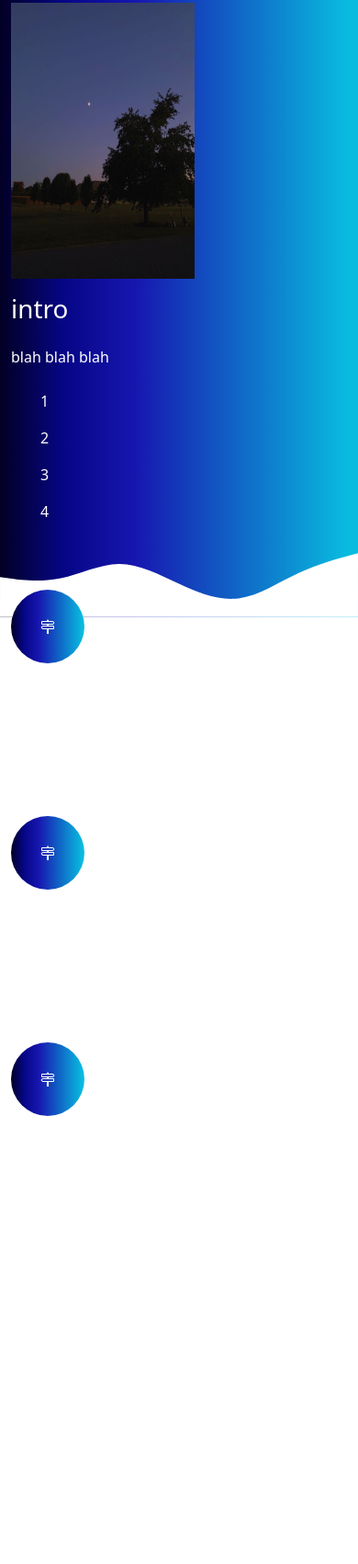
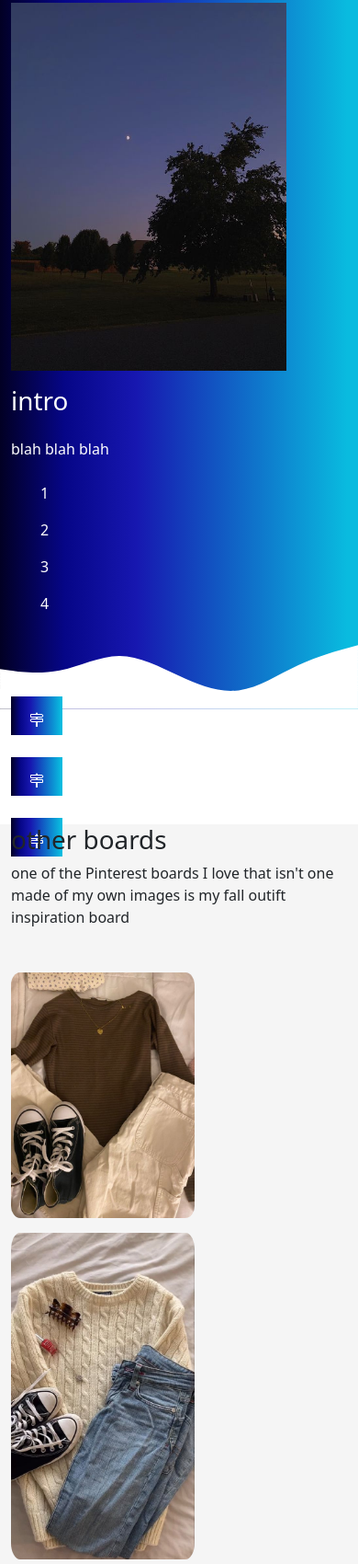
Before and after one commit to daniaalj/Bootstrap-5-Review-Homework, a plain HTML site: page index.html in a window 390 px wide. Shown: the part 2718-4418 px from the top of the page at 92% size. Before the commit the page ends 4097 px from the top, so only its background shows below. Drawn offline with nearby package versions, Linux system fonts and the light colour scheme.

Commit message:
friday 21

```diff
--- a/index.html
+++ b/index.html
@@ -64,11 +64,12 @@
             <svg xmlns="http://www.w3.org/2000/svg" viewBox="0 0 1440 320"><path fill="#fff" fill-opacity="1" d="M0,224L48,197.3C96,171,192,117,288,112C384,107,480,149,576,160C672,171,768,149,864,128C960,107,1056,85,1152,96C1248,107,1344,149,1392,170.7L1440,192L1440,0L1392,0C1344,0,1248,0,1152,0C1056,0,960,0,864,0C768,0,672,0,576,0C480,0,384,0,288,0C192,0,96,0,48,0L0,0Z"></path></svg>
             <div class="container">
               <div class="row align-items-center">
-                <div class="col-md-6">
-                  <img src="images/moon.jpeg" width="200px" height="300px">
+                <div class="col-md-2"></div>
+                <div class="col-md-4">
+                  <img src="images/moon.jpeg" width="300px" height="400px">
                 </div>
 
-                <div class="col-md-6">
+                <div class="col-md-4">
                   <h1 class="my-3">intro</h1>
                   <p class="my-4">blah blah blah</p>
                   <ul>
@@ -87,18 +88,69 @@
               <div class="container">
                 <div class="row text-center">
                   <div class="col-md-4">
-                    <div class="icons gradient mb-4"><svg xmlns="http://www.w3.org/2000/svg" width="16" height="16" fill="currentColor" class="bi bi-signpost-2" viewBox="0 0 16 16">
-                    <path d="M7 1.414V2H2a1 1 0 0 0-1 1v2a1 1 0 0 0 1 1h5v1H2.5a1 1 0 0 0-.8.4L.725 8.7a.5.5 0 0 0 0 .6l.975 1.3a1 1 0 0 0 .8.4H7v5h2v-5h5a1 1 0 0 0 1-1V8a1 1 0 0 0-1-1H9V6h4.5a1 1 0 0 0 .8-.4l.975-1.3a.5.5 0 0 0 0-.6L14.3 2.4a1 1 0 0 0-.8-.4H9v-.586a1 1 0 0 0-2 0zM13.5 3l.75 1-.75 1H2V3h11.5zm.5 5v2H2.5l-.75-1 .75-1H14z"/>
-                  </svg></div><p>blahhhhh blah blah</p></div>
-                  <div class="col-md-4"><div class="icons gradient mb-4"><svg xmlns="http://www.w3.org/2000/svg" width="16" height="16" fill="currentColor" class="bi bi-signpost-2" viewBox="0 0 16 16">
-                    <path d="M7 1.414V2H2a1 1 0 0 0-1 1v2a1 1 0 0 0 1 1h5v1H2.5a1 1 0 0 0-.8.4L.725 8.7a.5.5 0 0 0 0 .6l.975 1.3a1 1 0 0 0 .8.4H7v5h2v-5h5a1 1 0 0 0 1-1V8a1 1 0 0 0-1-1H9V6h4.5a1 1 0 0 0 .8-.4l.975-1.3a.5.5 0 0 0 0-.6L14.3 2.4a1 1 0 0 0-.8-.4H9v-.586a1 1 0 0 0-2 0zM13.5 3l.75 1-.75 1H2V3h11.5zm.5 5v2H2.5l-.75-1 .75-1H14z"/>
-                  </svg></div><p>blahhhhh blah blah</p></div>
-                  <div class="col-md-4"><div class="icons gradient mb-4"><svg xmlns="http://www.w3.org/2000/svg" width="16" height="16" fill="currentColor" class="bi bi-signpost-2" viewBox="0 0 16 16">
-                    <path d="M7 1.414V2H2a1 1 0 0 0-1 1v2a1 1 0 0 0 1 1h5v1H2.5a1 1 0 0 0-.8.4L.725 8.7a.5.5 0 0 0 0 .6l.975 1.3a1 1 0 0 0 .8.4H7v5h2v-5h5a1 1 0 0 0 1-1V8a1 1 0 0 0-1-1H9V6h4.5a1 1 0 0 0 .8-.4l.975-1.3a.5.5 0 0 0 0-.6L14.3 2.4a1 1 0 0 0-.8-.4H9v-.586a1 1 0 0 0-2 0zM13.5 3l.75 1-.75 1H2V3h11.5zm.5 5v2H2.5l-.75-1 .75-1H14z"/>
-                  </svg></div><p>blahhhhh blah blah</p></div>
+                    <div class="icon gradient mb-4">
+                      <svg xmlns="http://www.w3.org/2000/svg" width="16" height="16" fill="currentColor" class="bi bi-signpost-2" viewBox="0 0 16 16">
+                      <path d="M7 1.414V2H2a1 1 0 0 0-1 1v2a1 1 0 0 0 1 1h5v1H2.5a1 1 0 0 0-.8.4L.725 8.7a.5.5 0 0 0 0 .6l.975 1.3a1 1 0 0 0 .8.4H7v5h2v-5h5a1 1 0 0 0 1-1V8a1 1 0 0 0-1-1H9V6h4.5a1 1 0 0 0 .8-.4l.975-1.3a.5.5 0 0 0 0-.6L14.3 2.4a1 1 0 0 0-.8-.4H9v-.586a1 1 0 0 0-2 0zM13.5 3l.75 1-.75 1H2V3h11.5zm.5 5v2H2.5l-.75-1 .75-1H14z"/>
+                      </svg>
+                    </div>
+                   </div>
+
+                  <div class="col-md-4">
+                    <div class="icon gradient mb-4">
+                      <svg xmlns="http://www.w3.org/2000/svg" width="16" height="16" fill="currentColor" class="bi bi-signpost-2" viewBox="0 0 16 16">
+                      <path d="M7 1.414V2H2a1 1 0 0 0-1 1v2a1 1 0 0 0 1 1h5v1H2.5a1 1 0 0 0-.8.4L.725 8.7a.5.5 0 0 0 0 .6l.975 1.3a1 1 0 0 0 .8.4H7v5h2v-5h5a1 1 0 0 0 1-1V8a1 1 0 0 0-1-1H9V6h4.5a1 1 0 0 0 .8-.4l.975-1.3a.5.5 0 0 0 0-.6L14.3 2.4a1 1 0 0 0-.8-.4H9v-.586a1 1 0 0 0-2 0zM13.5 3l.75 1-.75 1H2V3h11.5zm.5 5v2H2.5l-.75-1 .75-1H14z"/>
+                      </svg>
+                    </div>
+                  </div>
+
+                  <div class="col-md-4">
+                    <div class="icon gradient mb-4">
+                      <svg xmlns="http://www.w3.org/2000/svg" width="16" height="16" fill="currentColor" class="bi bi-signpost-2" viewBox="0 0 16 16">
+                      <path d="M7 1.414V2H2a1 1 0 0 0-1 1v2a1 1 0 0 0 1 1h5v1H2.5a1 1 0 0 0-.8.4L.725 8.7a.5.5 0 0 0 0 .6l.975 1.3a1 1 0 0 0 .8.4H7v5h2v-5h5a1 1 0 0 0 1-1V8a1 1 0 0 0-1-1H9V6h4.5a1 1 0 0 0 .8-.4l.975-1.3a.5.5 0 0 0 0-.6L14.3 2.4a1 1 0 0 0-.8-.4H9v-.586a1 1 0 0 0-2 0zM13.5 3l.75 1-.75 1H2V3h11.5zm.5 5v2H2.5l-.75-1 .75-1H14z"/>
+                      </svg>
+                    </div>
+                  </div>
                 </div>
               </div>
           </section>
+
+          <section class="gallery">
+            <div class="container">
+              <div class="row">
+                <div class="col-md-10">
+                  <h1>other boards</h1>
+                    <p>one of the Pinterest boards I love that isn't one made of my own images is my fall outift inspiration board</p>
+                </div>
+              </div>
+              <div class="row my-3 g-3">
+              <div class="col-md-4"><img src="images/fallbrown.jpeg" alt="fallbrown" class="img-fluid" width="200px"></div>
+              <div class="col-md-4"><img src="images/fallwhite.jpeg" alt="fallwhite" class="img-fluid" width="200px"></div>
+              <div class="col-md-4"><img src="images/fallpolo.jpeg" alt="fallpolo" class="img-fluid" width="200px"></div>
+            </div>
+            <div class="row mt-5 justify-content-end">
+              <div class="col-md-2">
+                <button type="button" class="btn btn-outline-secondary">
+                  see whole board
+                </button>
+              </div>
+            </div>
+            </div>
+          </section>
+
+          <section class="services gradient">
+            <div class="container">
+              <div class="row">
+                <div class="col-md-6">what's on my home feed?</div>
+                <div class="col-md-6">text</div>
+                <div class="col-md-6"><img src="images/book.jpeg" alt="book" width="200px" height="300px"></div>
+                <div class="col-md-6"><img src="images/mirror.jpeg" alt="mirror" width="200px" height="300px"></div>
+                <div class="col-md-6">text</div>
+                <div class="col-md-6">text</div>
+                <div class="col-md-6"><img src="images/room1.jpeg" alt="room1" width="200px" height="300px"></div>
+              </div>
+            </div>
+          </section>
+
         <script src="https://cdn.jsdelivr.net/npm/bootstrap@5.2.1/dist/js/bootstrap.bundle.min.js" integrity="sha384-u1OknCvxWvY5kfmNBILK2hRnQC3Pr17a+RTT6rIHI7NnikvbZlHgTPOOmMi466C8" crossorigin="anonymous"></script>
     </body>
 </html>
--- a/style.css
+++ b/style.css
@@ -50,3 +50,11 @@ body {
     align-items: center;
     justify-content: center;
 }
+
+.gallery {
+    background-color: whitesmoke;
+}
+
+.gallery img {
+    border-radius: 5%;
+}
```
Also changed, not shown: images/book.jpeg (added), images/car.jpeg (added), images/fallbrown.jpeg (added), images/fallpolo.jpeg (added), images/fallwhite.jpeg (added), images/mirror.jpeg (added), images/room.jpeg (added), images/room1.jpeg (added).
